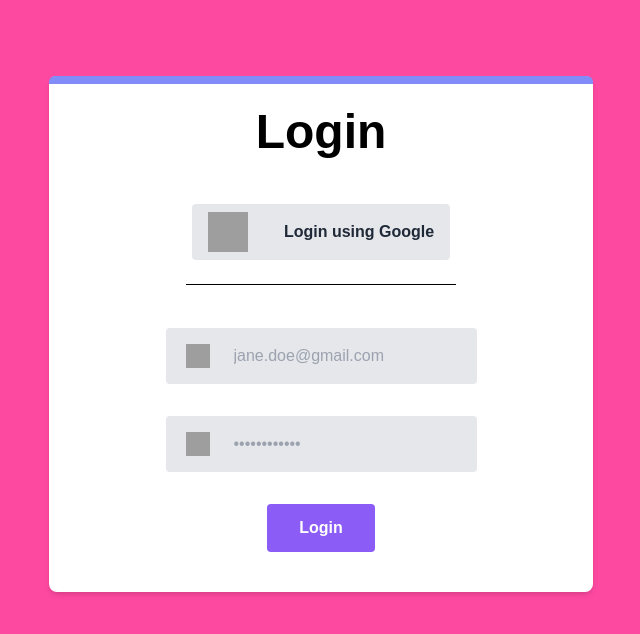
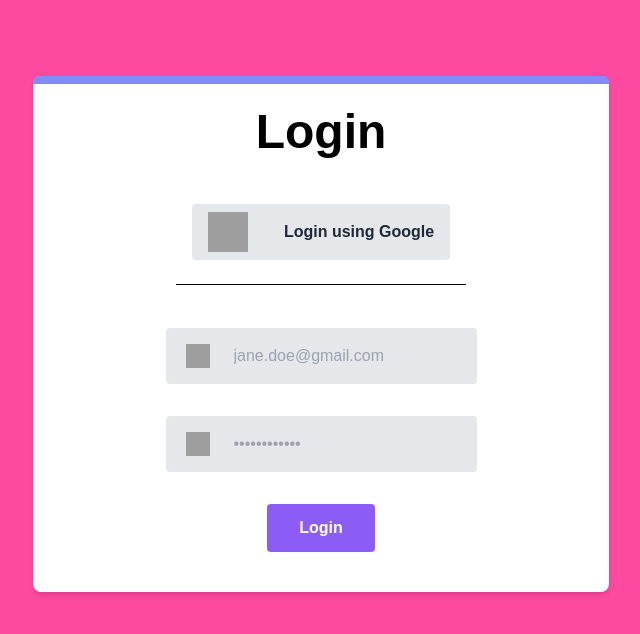
Before and after one commit to Mooninghnk/victoria, a Next.js app: page / in a window 1280 px wide. Shown: the top 634 px of the page, without its empty margins (319-959 px from the left). Built offline with nearby package versions, Linux system fonts and the light colour scheme; grey boxes are pictures that could not be loaded.

Commit message:
fixed screen

```diff
--- a/pages/index.js
+++ b/pages/index.js
@@ -15,7 +15,7 @@ const Login = () => {
         "min-h-screen bg-purple-600 text-gray-800 antialiased py-6 flex-col justify-center sm:py-12"
       }
     >
-      <div className={"p-4 relative py-3 sm:max-w-xl sm:mx-auto text-center "}>
+      <div className={"relative py-3 sm:max-w-xl sm:mx-auto text-center "}>
         <div className={"mt-4 bg-white shadow-md rounded-lg "}>
           <div className={"h-2 bg-indigo-400 rounded-t-md "}></div>
 
```
